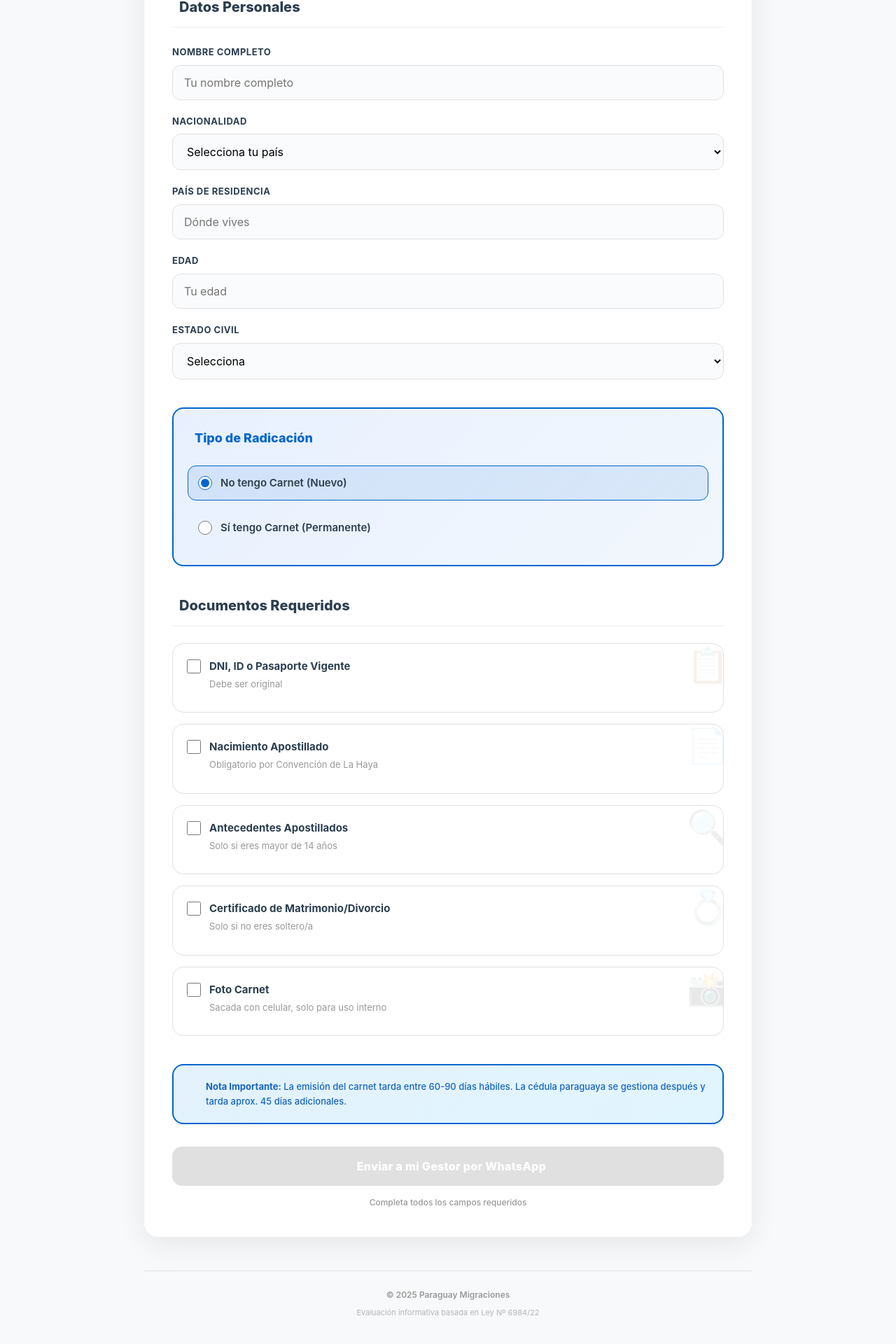
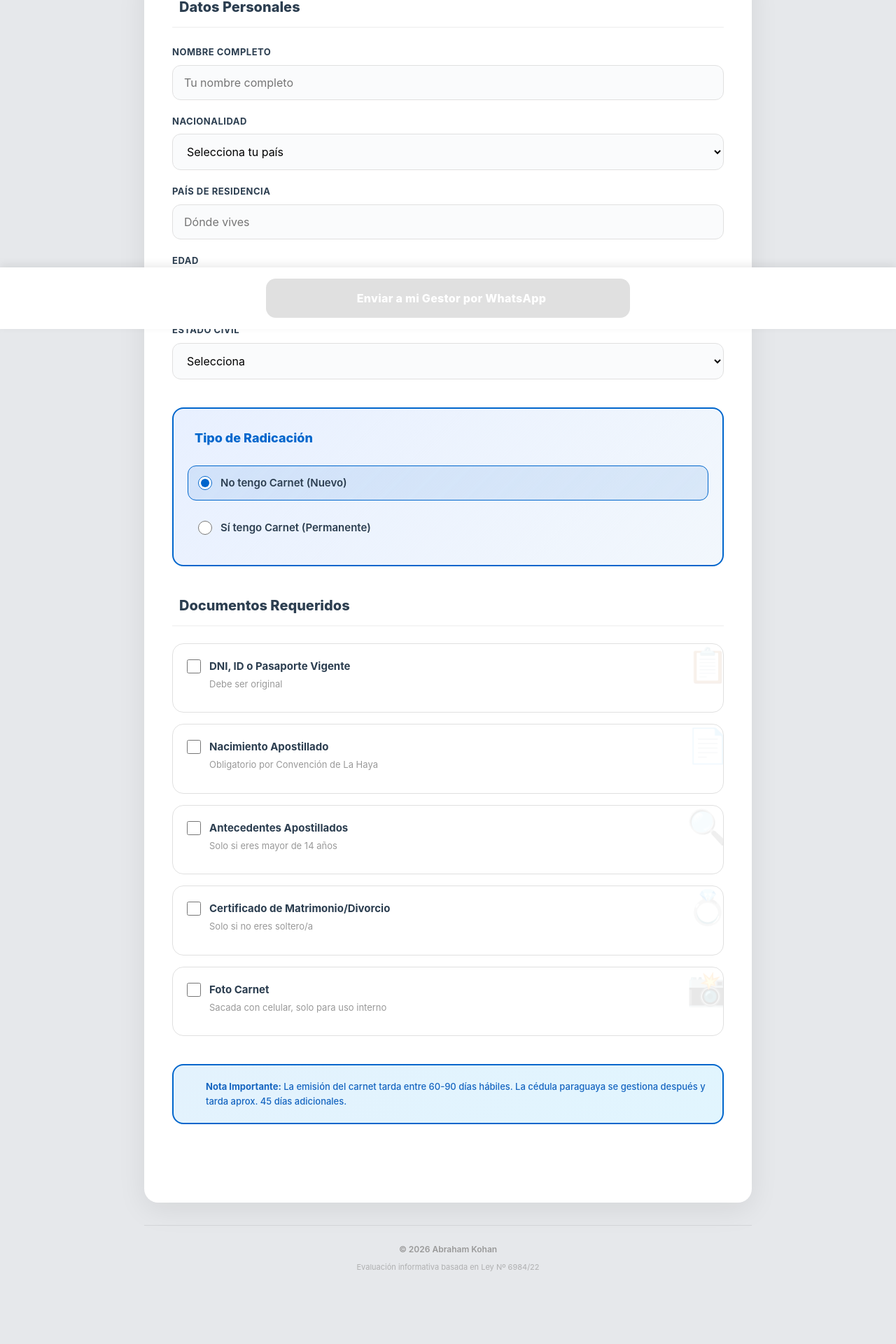
Before and after one commit to abrahamkohan/radicacionparaguay, a Next.js app: page / in a window 1280 px wide. Shown: the part 330-2250 px from the top of the page at 70% size. Built offline with nearby package versions, Linux system fonts and the light colour scheme.

Commit message:
Update page.js

```diff
--- a/app/page.js
+++ b/app/page.js
@@ -55,7 +55,7 @@ export default function RadicacionPYLanding() {
     azul_info: '#0066CC',
     rojo_claro: '#E8F0FF',
     gris_oscuro: '#2c3e50',
-    bg: '#f8f9fa'
+    bg: '#e6e8eb'
   };
 
   const paises = [
@@ -129,7 +129,6 @@ export default function RadicacionPYLanding() {
       setAdvertencias(nuevasAdvertencias);
     }
 
-    // Calcular progreso del formulario
     const campos = [formData.nombre, formData.nacionalidad !== 'Selecciona tu país', formData.paisResidencia, formData.edad, formData.estadoCivil];
     const documentosLlenados = Object.values(formData.documentos).filter(v => v).length;
     const totalCampos = campos.filter(Boolean).length + (documentosLlenados > 0 ? 1 : 0);
@@ -213,11 +212,9 @@ export default function RadicacionPYLanding() {
       minHeight: '100vh',
       background: COLORES.bg,
       fontFamily: "-apple-system, BlinkMacSystemFont, 'Segoe UI', Roboto, sans-serif",
-      color: COLORES.gris_oscuro,
-      paddingBottom: '40px'
+      color: COLORES.gris_oscuro
     }}>
 
-      {/* Script Lineicons */}
       <script src="https://cdn.lineicons.com/web/1.0.0/lineicons.js"></script>
 
       {/* Navbar con Glass effect */}
@@ -272,7 +269,8 @@ export default function RadicacionPYLanding() {
       <main style={{
         maxWidth: '900px',
         margin: '0 auto',
-        padding: '32px 16px 48px 16px',
+        padding: '32px 16px',
+        paddingBottom: '120px'
       }}>
 
         {/* Header con animación */}
@@ -933,12 +931,51 @@ export default function RadicacionPYLanding() {
             </div>
           )}
 
-          {/* Botón WhatsApp - iOS Style */}
+          <div style={{ height: '40px' }}></div>
+        </div>
+
+        {/* Footer */}
+        <div style={{
+          textAlign: 'center',
+          color: COLORES.gris_medio,
+          fontSize: '12px',
+          paddingTop: '24px',
+          borderTop: '1px solid rgba(0,0,0,0.08)',
+          marginBottom: '40px'
+        }}>
+          <p style={{ margin: '0 0 8px 0', fontWeight: '600' }}>© 2026 Abraham Kohan</p>
+          <p style={{ margin: 0, fontSize: '11px', opacity: '0.7' }}>
+            Evaluación informativa basada en Ley Nº 6984/22
+          </p>
+        </div>
+      </main>
+
+      {/* Fixed Button */}
+      <div style={{
+        position: 'fixed',
+        bottom: 0,
+        left: 0,
+        right: 0,
+        background: '#ffffff',
+        boxShadow: '0 -4px 12px rgba(0,0,0,0.08)',
+        paddingTop: '16px',
+        paddingBottom: `calc(16px + env(safe-area-inset-bottom))`,
+        zIndex: 99,
+        paddingLeft: '16px',
+        paddingRight: '16px'
+      }}>
+        <div style={{
+          maxWidth: '900px',
+          margin: '0 auto',
+          display: 'flex',
+          justifyContent: 'center'
+        }}>
           <button
             onClick={generarMensajeWhatsApp}
             disabled={!formularioCompleto}
             style={{
               width: '100%',
+              maxWidth: '520px',
               minHeight: '56px',
               padding: '16px 20px',
               background: formularioCompleto
@@ -958,8 +995,7 @@ export default function RadicacionPYLanding() {
               letterSpacing: '0.3px',
               boxShadow: formularioCompleto
                 ? '0 8px 24px rgba(39, 174, 96, 0.3)'
-                : 'none',
-              animation: 'fadeInUp 0.6s ease-out 0.3s both'
+                : 'none'
             }}
             onMouseEnter={(e) => {
               if (formularioCompleto) {
@@ -977,15 +1013,6 @@ export default function RadicacionPYLanding() {
             <i style={{ fontSize: '18px' }} className="lni lni-whatsapp"></i>
             Enviar a mi Gestor por WhatsApp
           </button>
-
-          <div style={{
-            fontSize: '12px',
-            color: COLORES.gris_medio,
-            textAlign: 'center',
-            marginTop: '14px',
-            fontWeight: '500'
-          }}>
-            {formularioCompleto ? '✓ Listo para enviar' : 'Completa todos los campos requeridos'}
         </div>
       </div>
 
@@ -993,7 +1020,7 @@ export default function RadicacionPYLanding() {
       {showSuccess && (
         <div style={{
           position: 'fixed',
-            bottom: '24px',
+          bottom: '100px',
           left: '16px',
           right: '16px',
           background: `linear-gradient(135deg, ${COLORES.verde}, #229954)`,
@@ -1007,9 +1034,12 @@ export default function RadicacionPYLanding() {
           alignItems: 'center',
           gap: '10px',
           animation: 'slideUp 0.4s cubic-bezier(0.34, 1.56, 0.64, 1)',
-            maxWidth: '600px',
+          maxWidth: '520px',
           margin: '0 auto',
-            zIndex: 1000
+          zIndex: 1000,
+          left: '50%',
+          transform: 'translateX(-50%)',
+          width: 'calc(100% - 32px)'
         }}>
           <i style={{ fontSize: '20px', minWidth: '20px' }} className="lni lni-checkmark-circle"></i>
           <div>
@@ -1018,22 +1048,6 @@ export default function RadicacionPYLanding() {
           </div>
         </div>
       )}
-
-        {/* Footer */}
-        <div style={{
-          textAlign: 'center',
-          color: COLORES.gris_medio,
-          fontSize: '12px',
-          marginTop: '48px',
-          paddingTop: '24px',
-          borderTop: '1px solid #e0e0e0'
-        }}>
-          <p style={{ margin: '0 0 8px 0', fontWeight: '600' }}>© 2025 Paraguay Migraciones</p>
-          <p style={{ margin: 0, fontSize: '11px', opacity: '0.7' }}>
-            Evaluación informativa basada en Ley Nº 6984/22
-          </p>
-        </div>
-      </main>
 
       <style>{`
         @keyframes fadeInDown {
@@ -1061,11 +1075,11 @@ export default function RadicacionPYLanding() {
         @keyframes slideUp {
           from {
             opacity: 0;
-            transform: translateY(100px);
+            transform: translateX(-50%) translateY(100px);
           }
           to {
             opacity: 1;
-            transform: translateY(0);
+            transform: translateX(-50%) translateY(0);
           }
         }
 
```
Lines whose indentation alone changed are shown as unchanged.
